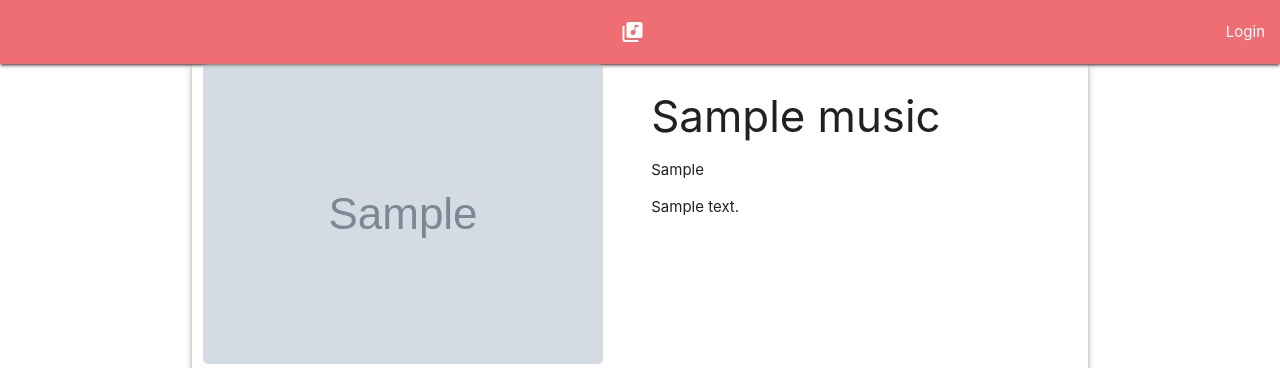
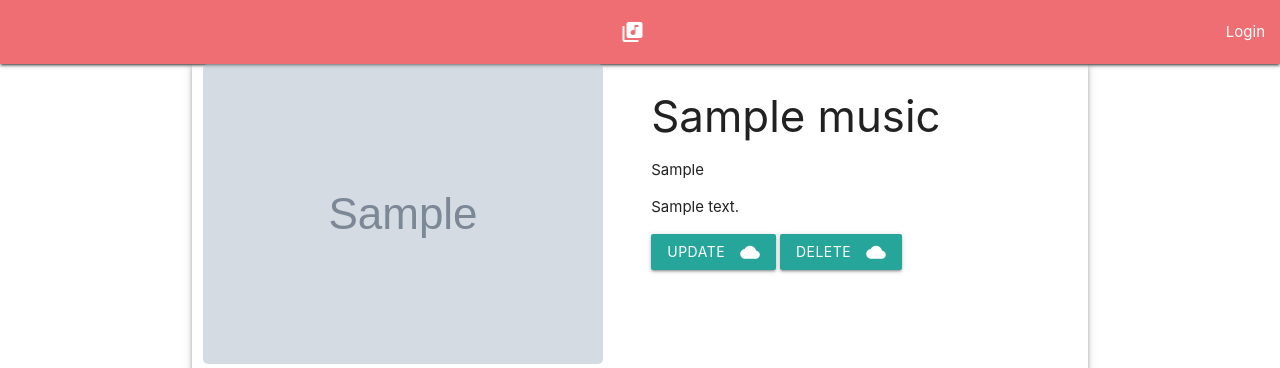
Before and after one commit to Adetec/best-instrumental-music, a Flask app: page /genre/1/music/1 in a window 1280 px wide. Shown: the top 368 px of the page. Run offline with Flask 2, Linux system fonts and the light colour scheme; tables that the repository leaves empty hold one stand-in row (values such as "Sample post"); grey boxes marked "Sample" are stand-in pictures.

Commit message:
feat: Add action buttons to the music page

```diff
--- a/templates/music.html
+++ b/templates/music.html
@@ -12,6 +12,10 @@
                     <h3>{{ music.title }}</h3>
                     <p>{{ music.artist }}</p>
                     <p>{{ music.description }}</p>
+                    <div class="">
+                        <a class="waves-effect waves-light btn"><i class="material-icons right">cloud</i>Update</a>
+                        <a class="waves-effect waves-light btn"><i class="material-icons right">cloud</i>Delete</a>
+                    </div>
                 </figcaption>
                 <div class="col s12 m12">
                     <div class="video-container">
```
